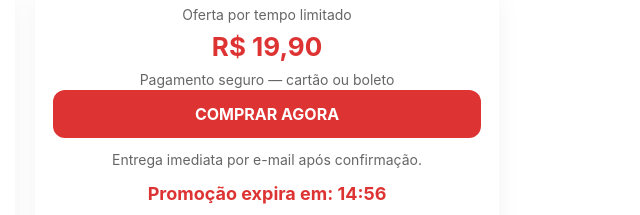
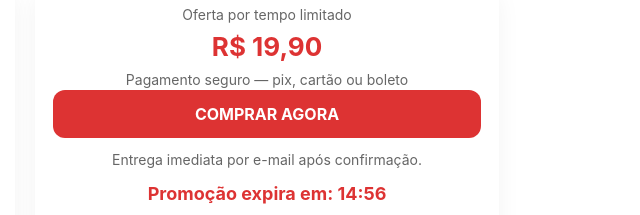
Before and after one commit to faware/hernia, a plain HTML site: page index.html in a window 1280 px wide. Shown: the part 195-410 px from the top of the page, 615-1255 px from the left. Drawn offline with Linux system fonts and the light colour scheme.

Commit message:
Update index.html

```diff
--- a/index.html
+++ b/index.html
@@ -70,7 +70,7 @@
       <div class="card price-block">
         <div style="font-size:14px;color:var(--muted)">Oferta por tempo limitado</div>
         <div class="price">R$ 19,90</div>
-        <div class="small">Pagamento seguro — cartão ou boleto</div>
+        <div class="small">Pagamento seguro — pix, cartão ou boleto</div>
 
         <!-- Substitua href pelo link do seu checkout -->
         <a id="buyBtn" class="btn" href="https://hotmart.com/pt-br/marketplace/produtos/exercicios-para-quem-tem-hernia/U80656996R?ref=D91076437P" onclick="startCheckout();return false">COMPRAR AGORA</a>
```
